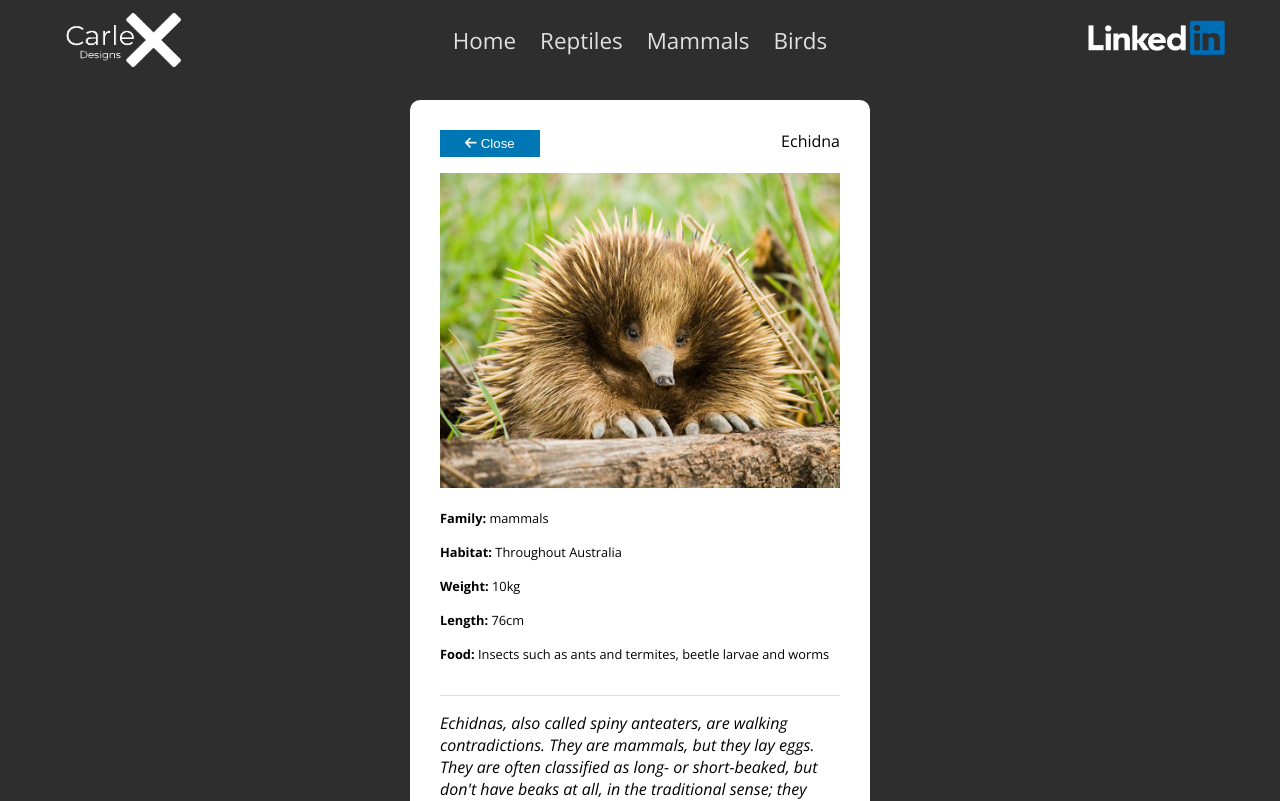
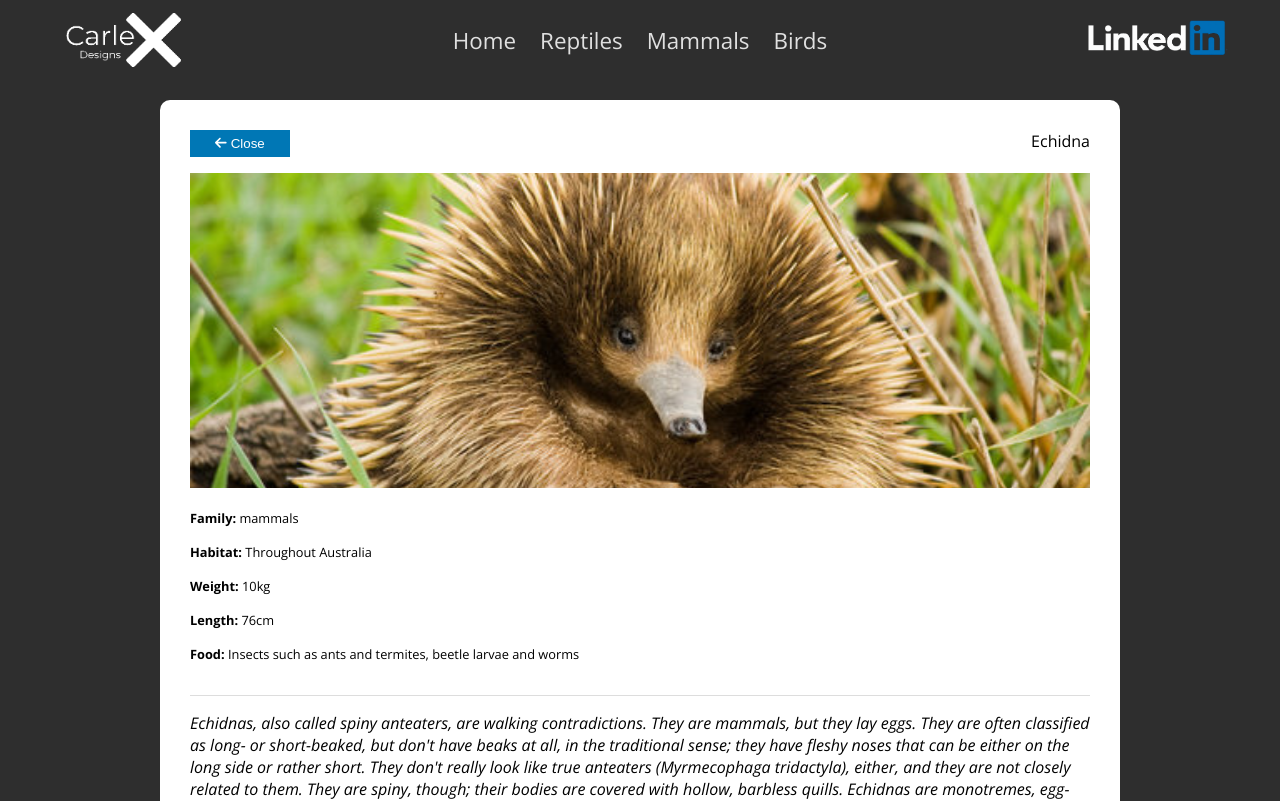
Before and after one commit to Endorze/zoo-react-project, a React (Vite) app: page /animal/1 in a window 1280 px wide. Shown: the top 801 px of the page. Built offline with nearby package versions, Linux system fonts and the light colour scheme.

Commit message:
fix: tiny adjustment to css

```diff
--- a/src/components/AnimalInfo/animalInfo.module.css
+++ b/src/components/AnimalInfo/animalInfo.module.css
@@ -6,7 +6,7 @@
     flex-direction: column;
     border-radius: 10px;
     margin: auto;
-    max-width: 460px;
+    max-width: 960px;
     gap: var(--gap);
 }
 
@@ -25,7 +25,7 @@
 
 .animalInfo img,
 .animalInfo iframe {
-    width: 400px;
+    width: 100%;
     height: 315px;
     object-fit: cover;
     margin-bottom: 1rem;
```
